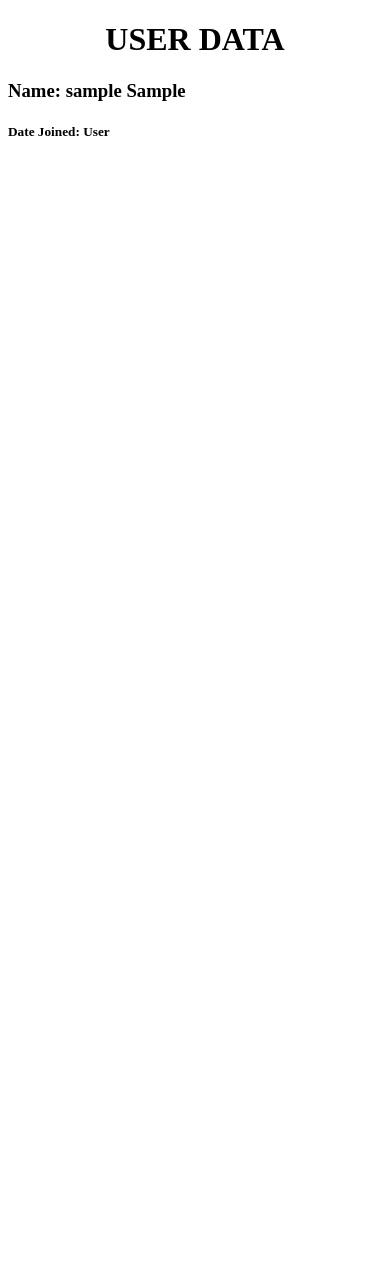
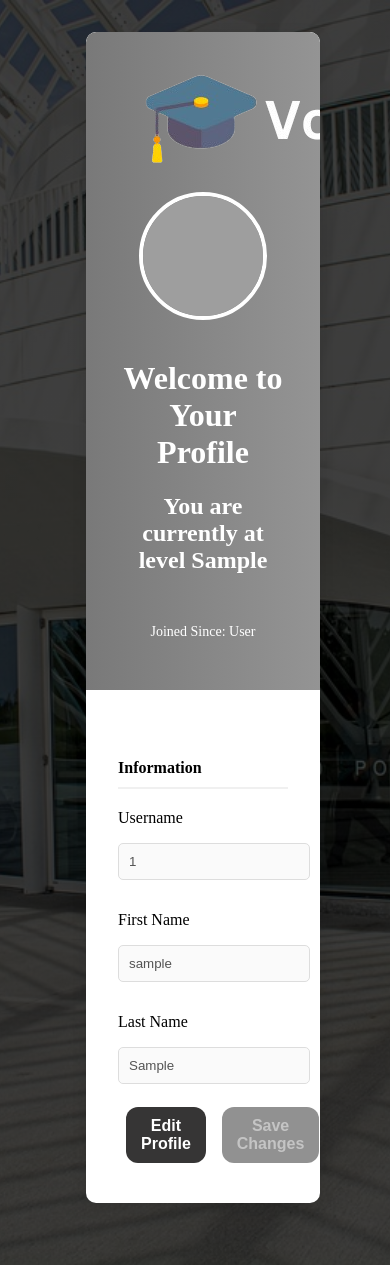
Before and after one commit to Sidd2204/MiniProject2A, a Flask app: a page that uses templates/profile.html in a window 390 px wide. Before the commit the page ends 136 px from the top, so only its background shows below. Run offline with Flask 3, Linux system fonts and the light colour scheme; tables that the repository leaves empty or names only in its code hold one stand-in row (values such as "Sample post"); grey boxes are pictures that could not be loaded.

Commit message:
added profile page

```diff
--- a/app.py
+++ b/app.py
@@ -43,7 +43,6 @@ def homepage(username):
 
 @app.route('/profile/<username>')
 def profile(username):
-
     try:
         conn = mysql.connector.connect(host='localhost',
                                        username='root',
@@ -56,7 +55,7 @@ def profile(username):
 
         result = cursor.fetchone()
         if result:
-            userdata = {'username': result[0], 'fname': result[1], 'lname': result[2], 'joiningdate': str(result[3])}
+            userdata = {'username': result[0], 'fname': result[1], 'lname': result[2], 'joiningdate': str(result[3]), 'userlevel': str(result[4])}
 
 
             return render_template('profile.html',
@@ -78,6 +77,38 @@ def profile(username):
 
     return render_template('profile.html',
                            userdata = username)
+
+
+
+
+
+@app.route("/updateprofile/<username>", methods = ['POST',])
+def updateprofile(username):
+    data = request.get_json()
+    try:
+
+        conn = mysql.connector.connect(host='localhost',
+                                    username='root',
+                                    password=sqlpassword,
+                                    database='mp2a')
+
+        cursor = conn.cursor()
+        query = "update profile set fname = %s, lname = %s where username = %s;"
+        cursor.execute(query, (data['fname'], data['lname'], username))
+        # print("\n\n",data)
+        conn.commit()
+
+
+
+    except Exception as e:
+        print("\n\n", e, "\n\n")
+        return jsonify({"status": "ERROR=> " + str(e)})
+
+    finally:
+        cursor.close()
+        conn.close()
+
+    return jsonify({"status": "ok"})
 
 
 
--- a/static/css/learn.css
+++ b/static/css/learn.css
@@ -31,8 +31,8 @@
   }
 
   .card {
-    width: 450px;
-    height: 300px;
+    width: 650px;
+    height: 350px;
     position: relative;
     transform-style: preserve-3d;
     transition: transform 0.8s ease-in-out;
@@ -52,7 +52,7 @@
     justify-content: center;
     align-items: center;
     font-family: Arial, sans-serif;
-    font-size: 18px;
+    font-size: 28px;
     color: rgb(11, 11, 11);
     border-radius: 5px;
     padding: 25px;
--- /dev/null
+++ b/static/css/profile.css
@@ -0,0 +1,157 @@
+body {
+    position: relative;
+            width: 100%;
+            height: 100%;
+            background-image: linear-gradient(rgba(0, 0, 0, 0.758),rgba(0, 0, 0, 0.752)),
+            url(" ../images/background3.jpg");
+            background-size: cover;
+            background-position: center;
+            background-repeat: no-repeat;
+
+}
+
+.padding {
+    padding: 2rem;
+    margin: auto;
+    width: 60%;
+}
+
+.user-card-full {
+    overflow: hidden;
+    background-color: #fff;
+    border-radius: 10px;
+    box-shadow: 0 4px 15px rgba(0, 0, 0, 0.1);
+}
+
+.card {
+    border: none;
+    margin-bottom: 30px;
+}
+
+.user-card-full .user-profile {
+    background: linear-gradient(to right, #797979, #949494);
+    border-radius: 10px 0 0 10px;
+    color: #fff;
+    padding: 30px 20px;
+    text-align: center;
+}
+
+.user-profile .card-block {
+    padding: 1rem;
+}
+
+.user-profile .img-radius {
+    border-radius: 50%;
+    border: 4px solid #fff;
+    width: 120px;
+    height: 120px;
+    object-fit: cover;
+    margin-bottom: 15px;
+}
+
+.user-profile h6 {
+    font-size: 18px;
+    font-weight: 700;
+    margin-bottom: 5px;
+}
+
+.user-profile p {
+    font-size: 14px;
+    margin-bottom: 20px;
+}
+
+.card-block {
+    padding: 2rem;
+}
+
+.card-block h6 {
+    font-size: 16px;
+    font-weight: 600;
+    margin-bottom: 20px;
+    border-bottom: 2px solid #f0f0f0;
+    padding-bottom: 10px;
+}
+
+.card-block .form-control {
+    border-radius: 5px;
+    border: 1px solid #ddd;
+    padding: 10px;
+    margin-bottom: 15px;
+    width: 100%;
+}
+
+.card-block .form-control:focus {
+    border-color: #6a11cb;
+    box-shadow: 0 0 5px rgba(106, 17, 203, 0.5);
+}
+
+.card-block textarea.form-control {
+    resize: none;
+    height: 100px;
+}
+
+#btn-container{
+    display: flex;
+}
+
+.btn-success:disabled{
+    background-color: rgba(99, 99, 99, 0.7);
+    color: rgba(255, 255, 255, 0.468);
+}
+
+.btn-success {
+    background-color: rgb(54, 53, 53);
+    color: rgb(255, 255, 255);
+    border: none;
+    border-radius: 12px;
+    padding: 10px 15px;
+    font-size: 16px;
+    font-weight: 600;
+    cursor: pointer;
+    transition: background-color 0.3s ease;
+    width: 100%;
+    margin-top: 20px;
+    margin: 8px;
+}
+
+.btn-success:hover .btn-success:active {
+    background-color: #5a0db8;
+}
+
+.social-link {
+    text-align: center;
+    margin-top: 30px;
+}
+
+.social-link li {
+    display: inline-block;
+    margin: 0 10px;
+}
+
+.social-link li a {
+    font-size: 20px;
+    color: #333;
+    transition: color 0.3s ease;
+}
+
+.social-link li a:hover {
+    color: #6a11cb;
+}
+
+/* Responsive Design */
+@media (max-width: 768px) {
+    .user-card-full .user-profile {
+        border-radius: 10px 10px 0 0;
+    }
+
+    .user-card-full {
+        border-radius: 10px;
+    }
+
+    .padding {
+        padding: 1.5rem;
+    }
+}
+.dev1{
+	color: #fff;
+}
--- a/static/scripts/learn.js
+++ b/static/scripts/learn.js
@@ -116,6 +116,9 @@ async function handleAnswer(answer) {
     scores.score3 = scores.score4;
     scores.score4 = scores.score5;
     scores.score5 = score;
+    if (score < 0) {
+      scores.score5 = 0;
+    }
     console.log("Final scores: ", scores);
     const updateScores = await fetch(
       `http://127.0.0.1:5000/updatescores/${username}`,
--- /dev/null
+++ b/static/scripts/profile.js
@@ -0,0 +1,45 @@
+const editbtn = document.getElementById("edit-btn");
+const savebtn = document.getElementById("save-btn");
+const fields = document.getElementsByClassName("info-fields");
+
+function editprofile() {
+  console.log("Working");
+  editbtn.disabled = true;
+  savebtn.disabled = false;
+
+  for (let i = 0; i < 3; i += 1) {
+    fields[i].disabled = false;
+  }
+}
+
+async function savechanges() {
+  console.log("Working");
+  editbtn.disabled = false;
+  savebtn.disabled = true;
+
+  for (let i = 0; i < 3; i += 1) {
+    fields[i].disabled = true;
+  }
+
+  let username = window.location.href.split("/");
+  username = username[username.length - 1];
+
+  const payload = {
+    username: username,
+    fname: document.getElementById("fname").value,
+    lname: document.getElementById("lname").value,
+  };
+  //   console.log(payload);
+  const savereq = await fetch(
+    `http://127.0.0.1:5000/updateprofile/${username}`,
+    {
+      method: "POST",
+      headers: { "Content-Type": "application/json" },
+      body: JSON.stringify(payload),
+    }
+  );
+  if (!savereq.ok) {
+    alert("RESULT NOT OK!");
+    return;
+  }
+}
--- a/static/scripts/quiz.js
+++ b/static/scripts/quiz.js
@@ -117,6 +117,12 @@ async function getMasteredWords() {
   let words = await wordreq.json();
   console.log("MASTERED WORDS: ", words);
 
+  if (words.error) {
+    alert(words.error);
+    window.location.href = `http://127.0.0.1:5000/homepage/${username}`;
+    return;
+  }
+
   for (let iter = 0; iter < 5; iter += 1) {
     let tempoptions = [
       words[(iter + 1) % 5].meaning,
--- a/templates/homepage.html
+++ b/templates/homepage.html
@@ -28,7 +28,7 @@
 
                     <hr>
 
-                    <a class="sub-menu-link">
+                    <a class="sub-menu-link" onclick="openProfile()">
                         <img src="../static/images/profile.png">
                         <p>Edit profile</p>
                         <span>></span>
--- a/templates/profile.html
+++ b/templates/profile.html
@@ -1,14 +1,61 @@
 <!DOCTYPE html>
 <html lang="en">
 <head>
-  <meta charset="UTF-8">
-  <meta name="viewport" content="width=device-width, initial-scale=1.0">
-  <title>Profile</title>
+    <meta charset="UTF-8">
+    <meta name="viewport" content="width=device-width, initial-scale=1.0">
+    <title>Profile Page</title>
+    <link rel="icon" type="image/x-icon" href="{{ url_for('static', filename='images/favicon3.png') }}">
+    <link rel="stylesheet" href="{{ url_for('static', filename='css/profile.css') }}">
+    <link rel="stylesheet" href="https://cdnjs.cloudflare.com/ajax/libs/font-awesome/5.15.4/css/all.min.css">
 </head>
-<body>
-  <h1 style="text-align: center;">USER DATA</h1>
-  <h3>Name: {{ userdata.fname }} {{ userdata.lname }}</h3>
-  <h5>Date Joined: {{ userdata.joiningdate }}</h5>
+<body bg>
+    <div class="page-content page-container" id="page-content">
+        <div class="padding">
+            <div class="row container d-flex justify-content-center">
+                <div class="col-xl-8 col-md-10">
+                    <div class="card user-card-full">
+                        <div class="row m-l-0 m-r-0">
+                            <div class="col-sm-4 bg-c-lite-green user-profile">
+							<img id="icon" src="../static/images/logo.png" alt="logo">
+                                <div class="card-block text-center text-white">
+                                    <div class="m-b-25">
+                                        <img id="profile-pic" src="https://img.icons8.com/bubbles/100/000000/user.png" class="img-radius" alt="User-Profile-Image">
+                                    </div>
+                                    <h1 id="dev1" class="f-w-600">Welcome to Your Profile</h1>
+                                    <h2 id="dev1" class="f-w-600">You are currently at level {{userdata.userlevel}} </h1>
+                                </div>
+                                <p>Joined Since: {{userdata.joiningdate}}</p>
+                            </div>
+                            <div class="col-sm-8">
+                                <div class="card-block">
+                                    <h6 class="m-b-20 p-b-5 b-b-default f-w-600">Information</h6>
+                                    <div class="row">
+                                        <div class="col-sm-6">
+                                            <p class="m-b-10 f-w-600">Username</p>
+                                            <input type="text" id="username" class="form-control info-fields" value="{{userdata.username}}" placeholder="Enter your username" disabled=true>
+                                        </div>
+                                        <div class="col-sm-6">
+                                            <p class="m-b-10 f-w-600">First Name</p>
+                                            <input type="text" id="fname" class="form-control info-fields" value="{{userdata.fname}}" placeholder="Enter your First Name" disabled=true>
+                                        </div>
+                                        <div class="col-sm-6">
+                                            <p class="m-b-10 f-w-600">Last Name</p>
+                                            <input type="text" id="lname" class="form-control info-fields" value="{{userdata.lname}}" placeholder="Enter your Last Name" disabled=true>
+                                        </div>
+                                    </div>
+                                    <div id="btn-container">
+                                        <button id="edit-btn" class="btn btn-success btn-block m-t-40" onclick="editprofile()">Edit Profile</button>
+                                        <button id="save-btn" class="btn btn-success btn-block m-t-40" onclick="savechanges()" disabled=true>Save Changes</button>
+                                    </div>
+                                </div>
+                            </div>
+                        </div>
+                    </div>
+                </div>
+            </div>
+        </div>
+    </div>
 
+    <script src="{{ url_for('static', filename='scripts/profile.js') }}"></script>
 </body>
 </html>
```
Also changed, not shown: static/css/stats.css (+4 -4 lines), static/scripts/homepage.js (+8 -3 lines), static/images/stat.png.
